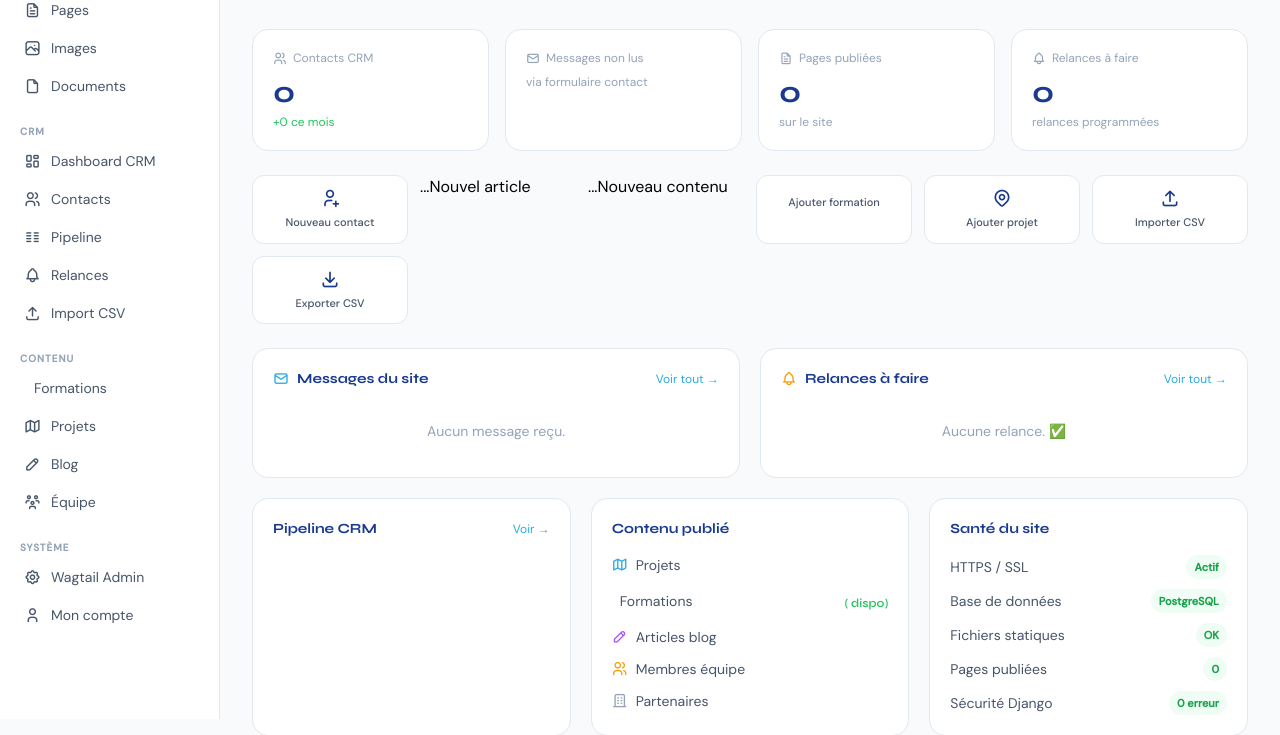
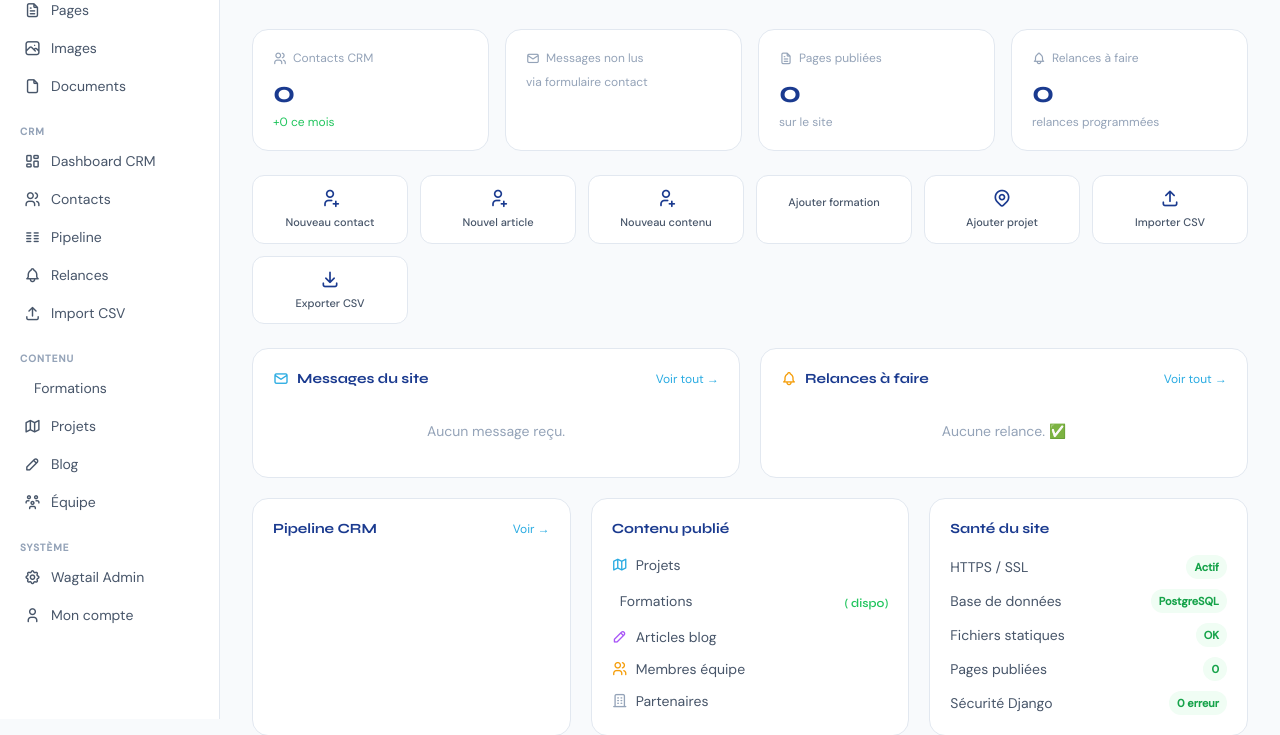
Before and after one commit to sambruno67/newsite, a Django app: template dashboard/templates/dashboard/dashboard.html in a window 1280 px wide. Shown: the part 137-872 px from the top of the page. Run offline with Django 5.2, Linux system fonts and the light colour scheme; the template is opened without the code that fills it, so the values that code supplies are empty; some libraries are stand-ins or nearby versions.

Commit message:
fix: liens actions rapides dashboard admin

```diff
--- a/dashboard/templates/dashboard/dashboard.html
+++ b/dashboard/templates/dashboard/dashboard.html
@@ -206,13 +206,15 @@
         <span class="text-[11px] font-medium">Nouveau contact</span>
       </a>
       {# Nouvel article blog #}
-      <a href="/admin/pages/">
-      ...Nouvel article
+      <a href="/admin/pages/" class="flex flex-col items-center gap-1.5 bg-white border border-slate-200 rounded-xl p-3 no-underline text-slate-600 hover:border-sky hover:text-sky transition-colors text-center">
+        <i class="ti ti-user-plus" style="font-size:20px;color:#1A3A8F"></i>
+        <span class="text-[11px] font-medium">Nouvel article</span>
       </a>
 
       {# Nouveau contenu = pages Wagtail #}
-      <a href="/admin/pages/">
-      ...Nouveau contenu
+      <a href="/admin/pages/" class="flex flex-col items-center gap-1.5 bg-white border border-slate-200 rounded-xl p-3 no-underline text-slate-600 hover:border-sky hover:text-sky transition-colors text-center">
+        <i class="ti ti-user-plus" style="font-size:20px;color:#1A3A8F"></i>
+        <span class="text-[11px] font-medium">Nouveau contenu</span>
       </a>
       <a href="/admin/snippets/formations/formation/add/" class="flex flex-col items-center gap-1.5 bg-white border border-slate-200 rounded-xl p-3 no-underline text-slate-600 hover:border-sky hover:text-sky transition-colors text-center">
         <i class="ti ti-graduation-cap" style="font-size:20px;color:#1A3A8F"></i>
```
